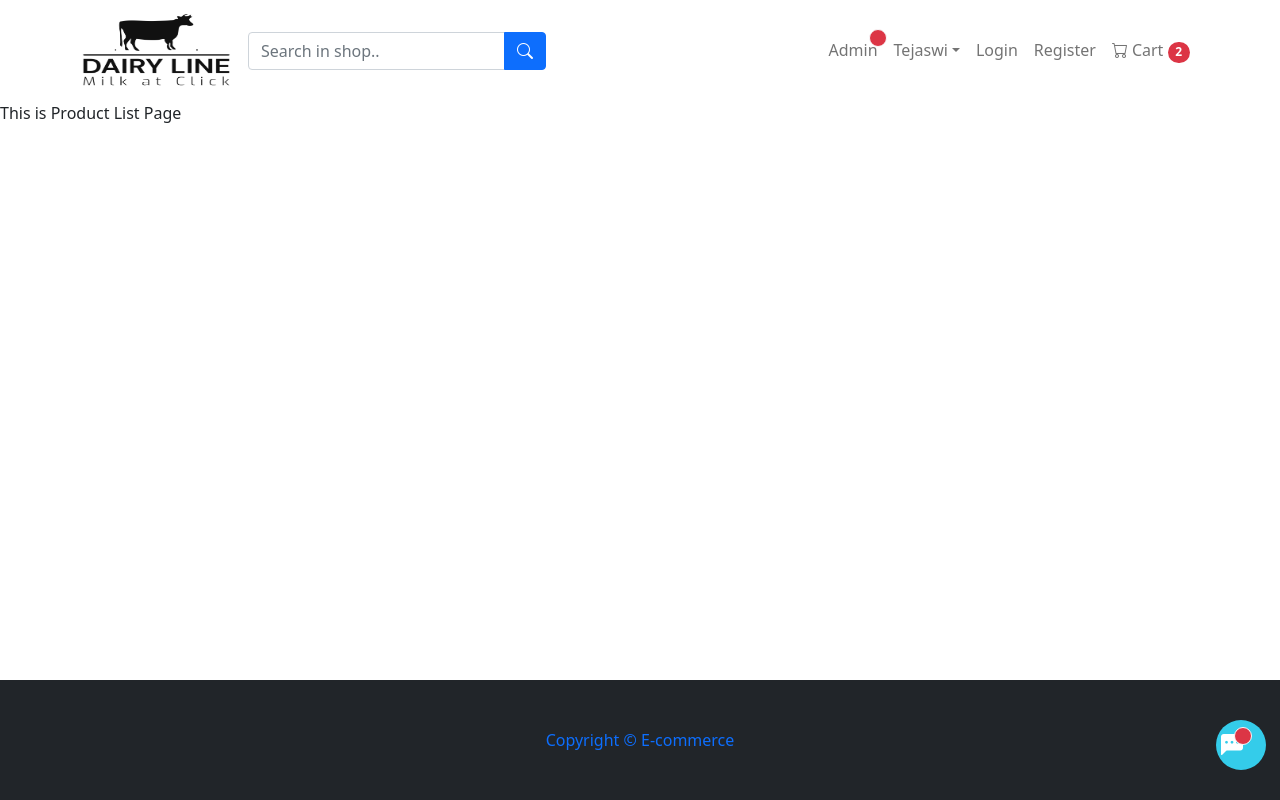
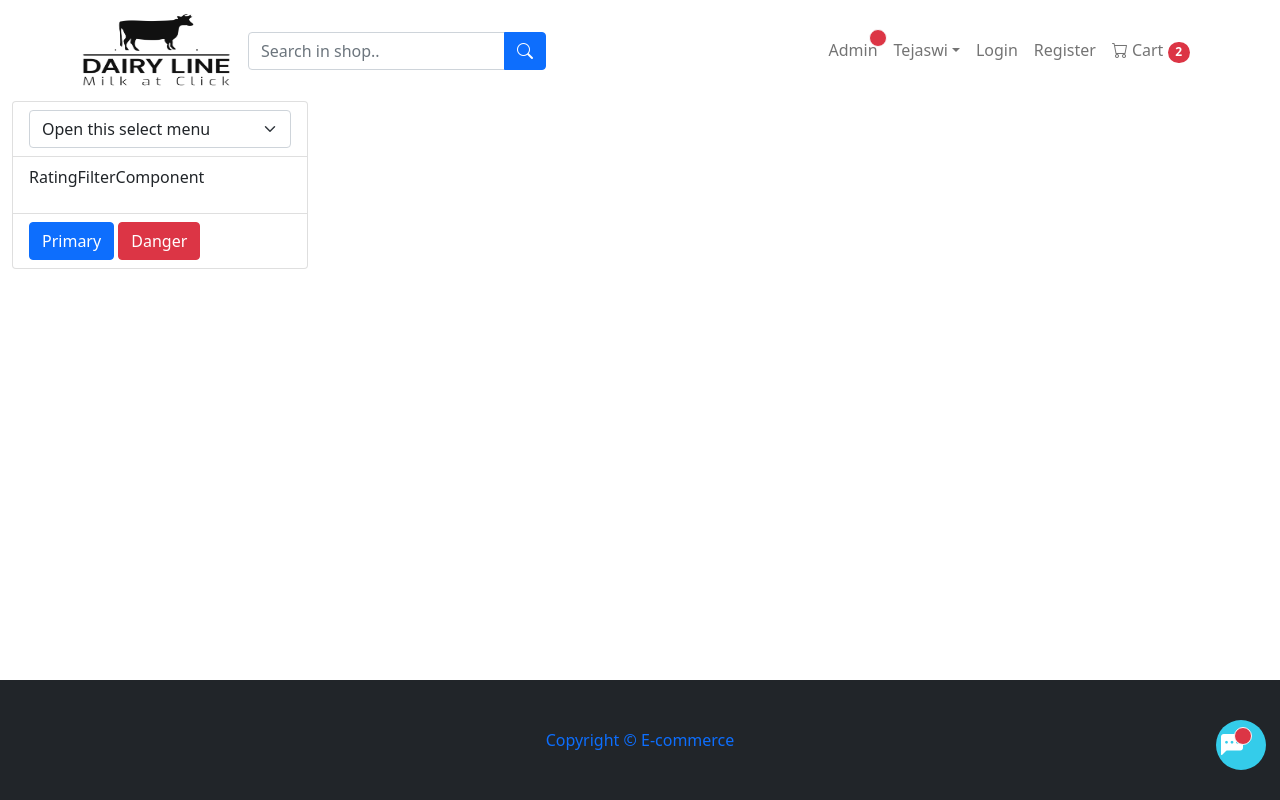
Before and after one commit to Tejumallela09/DairyLine, a React (Create React App) app in the folder frontend/: page /product-list in a window 1280 px wide. Built offline with nearby package versions, Linux system fonts and the light colour scheme.

Commit message:
updated product list components

```diff
--- a/frontend/src/components/user/UserChatcomponet.js
+++ b/frontend/src/components/user/UserChatcomponet.js
@@ -18,7 +18,7 @@ const UserChatComponent = () => {
                         {
                             Array.from({ length: 20 }).map((_, id) =>
                                 <div>
-                                    <p>Chat history</p>
+                                    {/* <p>Chat history</p> */}
                                     <p>
                                         <p className="bg-primary p-3 ms-2 text-light rounded-pill">
                                             <b>Support wrote:</b> Hello,World!This is a toast message.
--- a/frontend/src/pages/ProductListPage.js
+++ b/frontend/src/pages/ProductListPage.js
@@ -1,4 +1,30 @@
-const ProductListPage= () =>{//arrow function
-    return <p>This is Product List Page </p>
+import { Container, Row, Col,Button } from 'react-bootstrap';
+import ListGroup from 'react-bootstrap/ListGroup';
+import SortOptionsComponent from '../components/SortOptionsComponent.js'
+import RatingfilterComponent from '../components/filterQueryResultOptions/RatingFilterComponent.js'
+const ProductListPage = () => {//arrow function
+    // return <p>This is Product List Page </p>
+    return (
+        <Container fluid>
+            <Row>
+                <Col md={3}>
+                    <ListGroup>
+                        <ListGroup.Item><SortOptionsComponent/></ListGroup.Item>
+                        <ListGroup.Item><RatingfilterComponent/></ListGroup.Item>
+                        {/* <ListGroup.Item>Morbi leo risus</ListGroup.Item>
+                        <ListGroup.Item>Porta ac consectetur ac</ListGroup.Item>
+                        <ListGroup.Item>Vestibulum at eros</ListGroup.Item> */}
+                        <ListGroup.Item>
+                        <Button variant="primary">Primary</Button>{' '}
+                        <Button variant="danger">Danger</Button>{' '}
+                        </ListGroup.Item>
+                    </ListGroup>
+                </Col>
+                <Col md={9}>
+
+                </Col>
+            </Row>
+        </Container>
+    )
 }
 export default ProductListPage;// i do export here in order to import that file here in App.js
```
Also changed, not shown: frontend/src/components/filterQueryResultOptions/AttributesFilterComponent.js (deleted, +0 -16 lines), frontend/src/components/filterQueryResultOptions/CategoryFilterComponent.js (deleted, +0 -21 lines), frontend/src/components/filterQueryResultOptions/PriceFilterComponent.js (deleted, +0 -12 lines).
